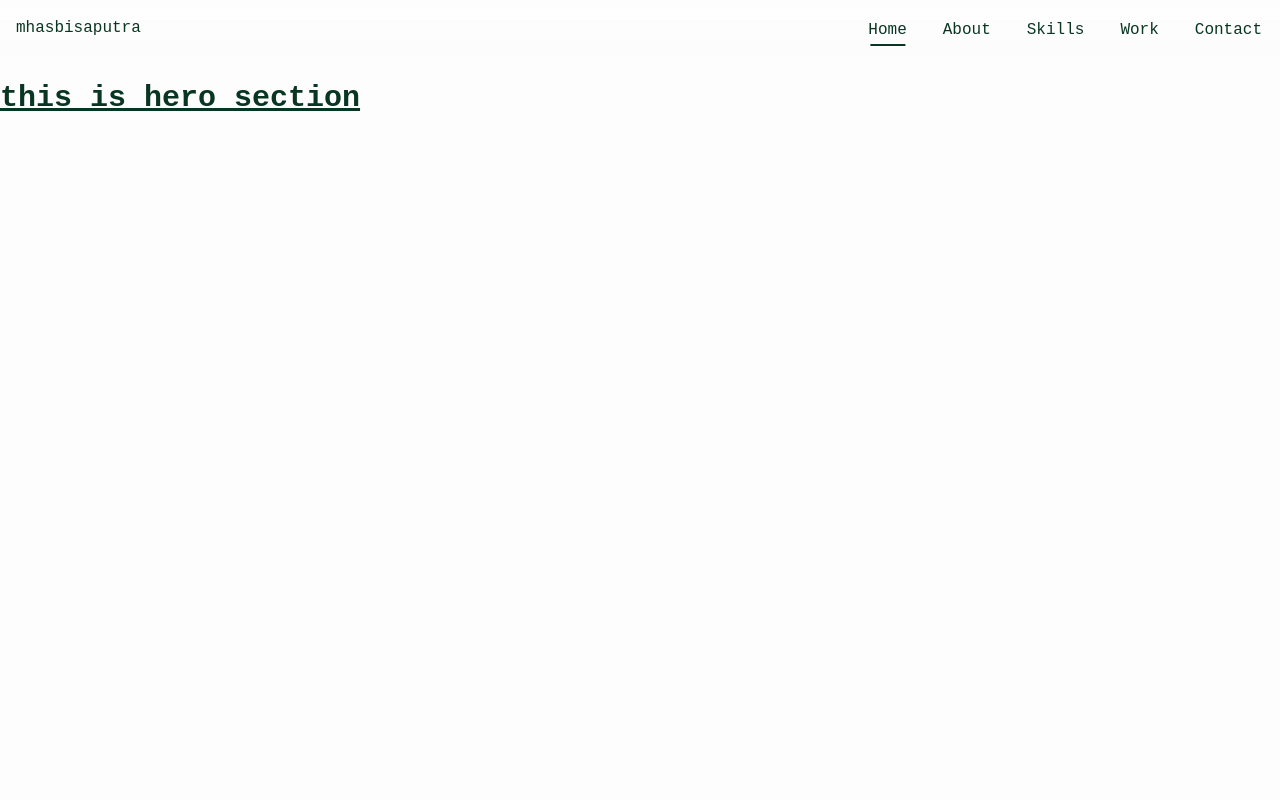
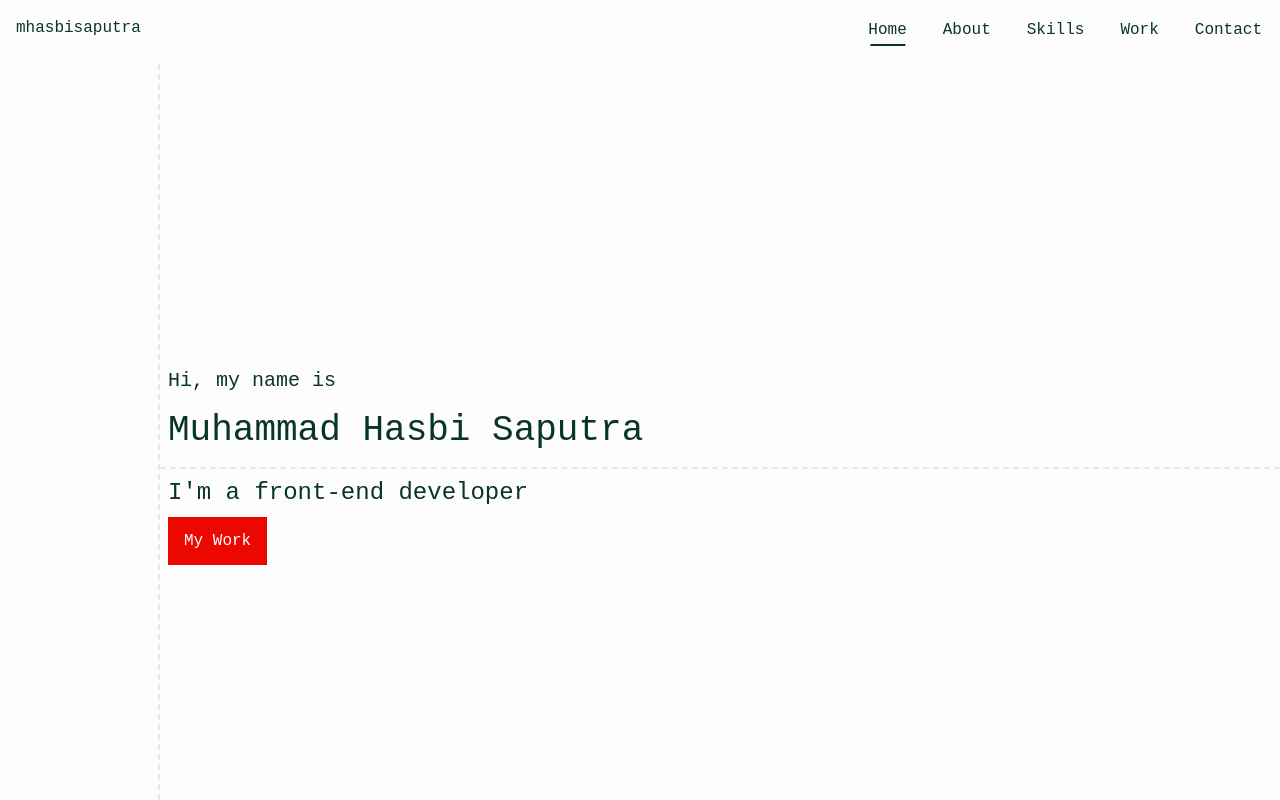
Before and after one commit to lukpaikat/my-portfolio-website, a React (Create React App) app: page / in a window 1280 px wide. Shown: the top 800 px of the page. Built offline with nearby package versions, Linux system fonts and the light colour scheme; some icons are missing.

Commit message:
basic hero elements

```diff
--- a/src/components/Hero.jsx
+++ b/src/components/Hero.jsx
@@ -1,10 +1,42 @@
 import React from 'react';
+import Link from 'react-scroll/modules/components/Link';
 
 function Hero() {
   // hero here
   return (
-    <section id="hero" className="mt-20 text-3xl font-bold underline h-screen">
-      <h1>this is hero section</h1>
+    <section
+      id="hero"
+      className="mt-16 h-[calc(100vh_-_4rem)] grid
+        grid-cols-[12.5%_auto] grid-rows-[55%_45%]"
+    >
+      <div
+        className="col-start-1 col-end-2 row-span-full
+          border-r-2 border-dashed"
+      />
+      <div
+        className="col-start-2 col-end-3 row-start-1 row-end-2
+        border-b-2 border-dashed mt-auto pr-2"
+      >
+        <p className="ml-2 text-xl">Hi, my name is</p>
+        <h1 className="text-4xl my-4 ml-2">
+          Muhammad Hasbi Saputra
+        </h1>
+      </div>
+      <div className="col-start-2 col-end-3 row-start-2 row-end-3">
+        <p className="ml-2 mt-2 text-2xl">
+          I&apos;m a front-end developer
+        </p>
+        <Link
+          to="work"
+          smooth
+          duration={500}
+          offset={-200}
+          className="bg-bright-red text-soapstone block w-fit
+            min-h-44px min-w-44px py-3 px-4 mx-2 my-2 cursor-pointer"
+        >
+          My Work
+        </Link>
+      </div>
     </section>
   );
 }
```
